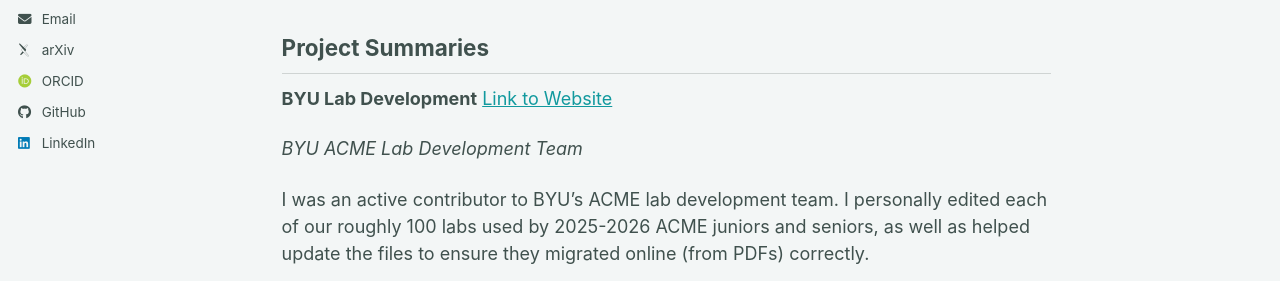
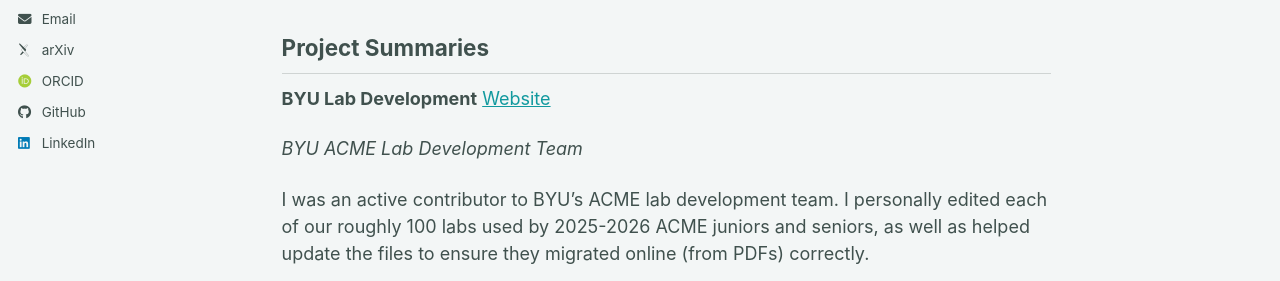
Before and after one commit to jrc117/jrc117.github.io, a Jekyll site: the page built from _pages/about.md, in a window 1280 px wide and 900 px high. Shown: the part 414-695 px from the top of the window. Built offline with Jekyll 4.4.1, drawn with Linux system fonts in a browser that asks for light colours; some web fonts are replaced; a script bundle is joined from its source files by our own code; library files that are not in the unit come from our copies.

Commit message:
Fix link to BYU Lab Development website
Updated the link to the BYU Lab Development website for accuracy.

```diff
--- a/_pages/about.md
+++ b/_pages/about.md
@@ -17,7 +17,7 @@
 Project Summaries
 ------
 
-**BYU Lab Development** [Link to Website](labs.acme.byu.edu)
+**BYU Lab Development** [Website](https://labs.acme.byu.edu/Pages/intro.html)
 
 _BYU ACME Lab Development Team_
 
```
